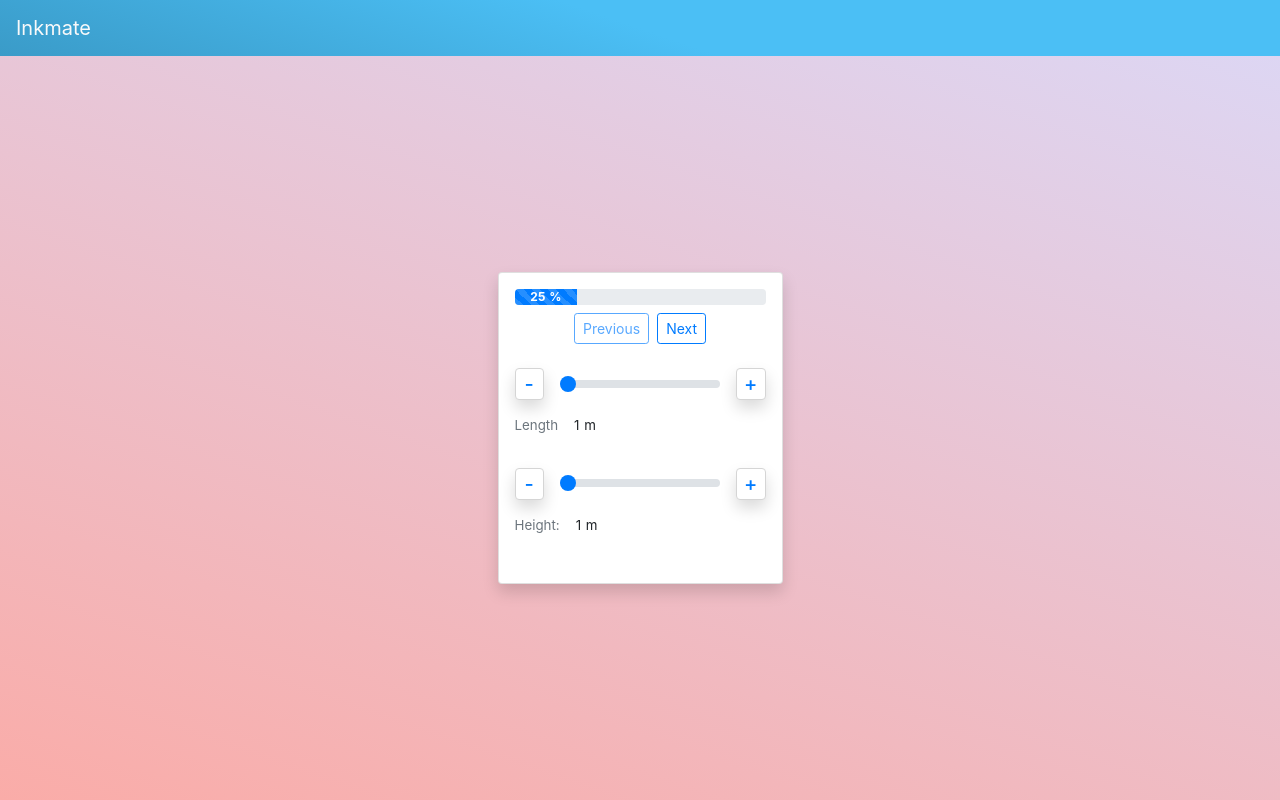
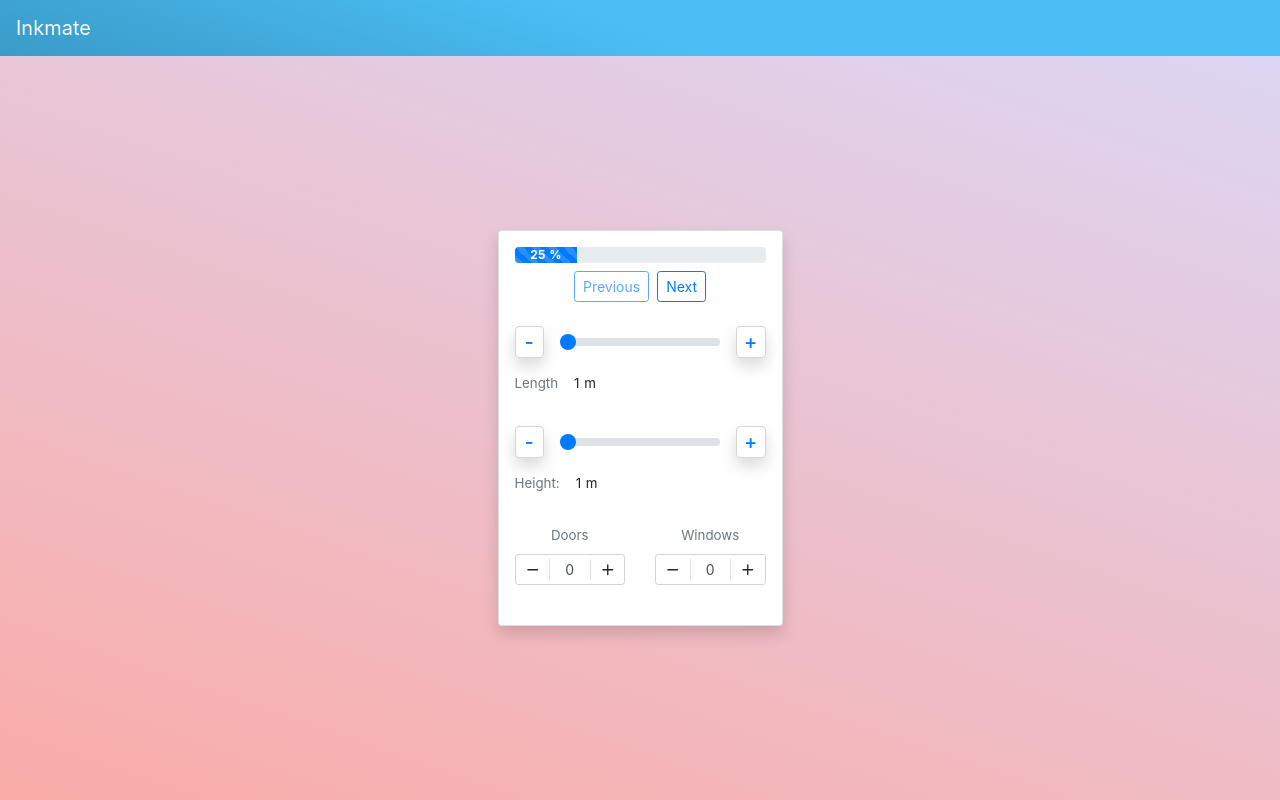
Before and after one commit to cardosorrenan/inkmate, a Nuxt app: page /painting in a window 1280 px wide. Built offline with nearby package versions, Linux system fonts and the light colour scheme.

Commit message:
Making the doors/windows input reactive

```diff
--- a/components/painting/ItemWall.vue
+++ b/components/painting/ItemWall.vue
@@ -1,28 +1,55 @@
 <template>
-  <div class="w-40 mb-4">
-    <p style="font-size: 10pt" class="text-muted p-0 m-0 mb-2">
-      {{ label }}
-    </p>
-    <b-form-spinbutton id="sb-small" v-model="value" size="sm" min="0" max="100" />
+  <div class="d-flex justify-content-center justify-content-between w-80 mb-4">
+    <div>
+      <p style="font-size: 10pt" class="text-muted p-0 m-0 mb-2">
+        Doors
+      </p>
+      <b-form-spinbutton id="sb-small" v-model="numDoors" size="sm" min="0" max="100" />
+    </div>
+    <div>
+      <p style="font-size: 10pt" class="text-muted p-0 m-0 mb-2">
+        Windows
+      </p>
+      <b-form-spinbutton id="sb-small" v-model="numWindows" size="sm" min="0" max="100" />
+    </div>
   </div>
 </template>
 
 <script>
+
+import { mapMutations, mapGetters } from 'vuex'
+
 export default {
-  props: {
-    idWall: {
-      type: Number,
-      required: true
-    },
-    label: {
-      type: String,
-      required: true
-    }
-  },
   data () {
     return {
       value: 0
     }
+  },
+  computed: {
+    ...mapGetters({
+      currentWall: 'walls/wall'
+    }),
+    numDoors: {
+      get () {
+        return this.currentWall.numDoors
+      },
+      set (value) {
+        this.updateWallByProperty({ property: 'numDoors', value })
+      }
+    },
+    numWindows: {
+      get () {
+        return this.currentWall.numWindows
+      },
+      set (value) {
+        this.updateWallByProperty({ property: 'numWindows', value })
+      }
+    }
+  },
+  methods: {
+    ...mapMutations({
+      updateWallByProperty: 'walls/updateWallByProperty'
+    })
   }
 }
 </script>
--- a/pages/painting.vue
+++ b/pages/painting.vue
@@ -29,11 +29,8 @@
           Next
         </b-button>
       </div>
-      <PaintingDimensionRange />
-      <!--div class="d-flex justify-content-center justify-content-between">
-        <PaintingItemWall label="Doors" />
-        <PaintingItemWall label="Windows" />
-      </div> -->
+      <PaintingDimensionsRange />
+      <PaintingItemWall />
     </CustomCard>
   </b-container>
 </template>
```
Also changed, not shown: components/painting/DimensionsRange.vue (renamed from components/painting/DimensionRange.vue).
